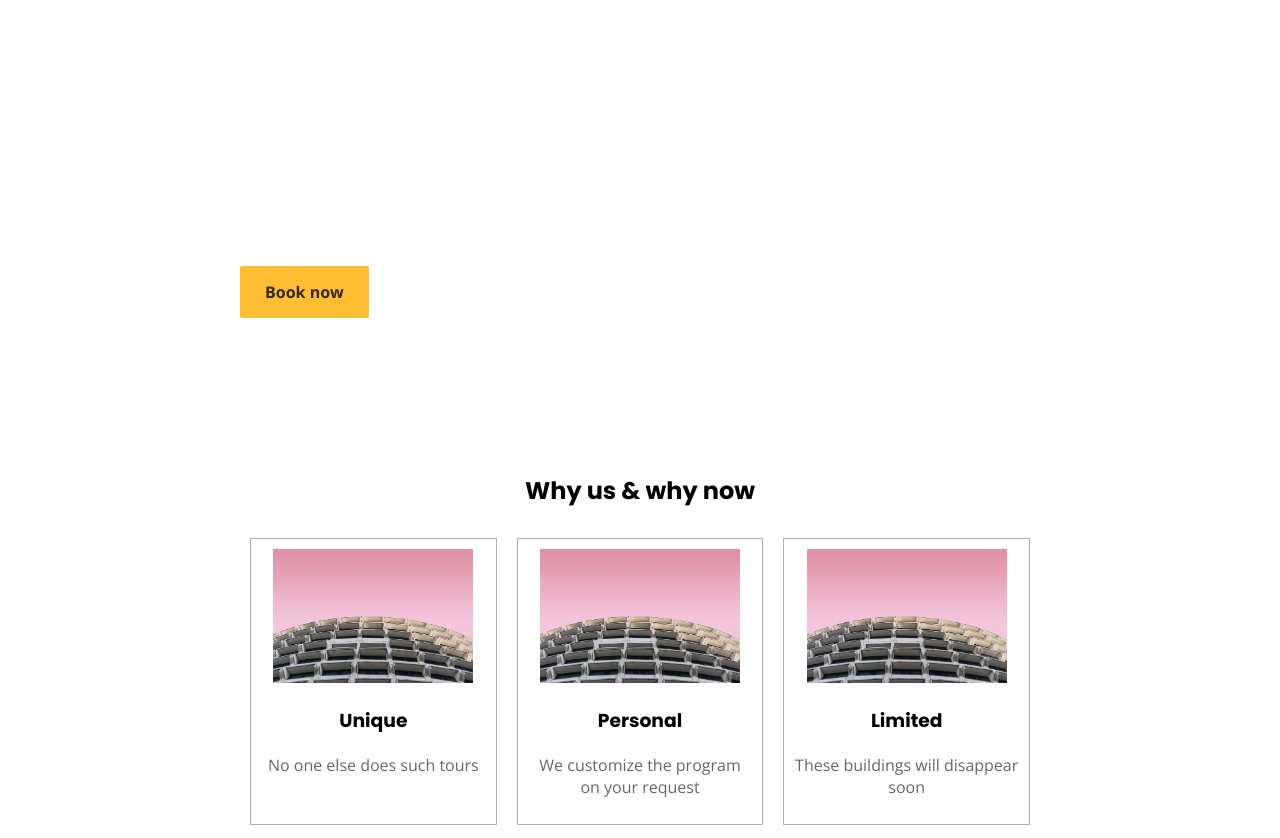
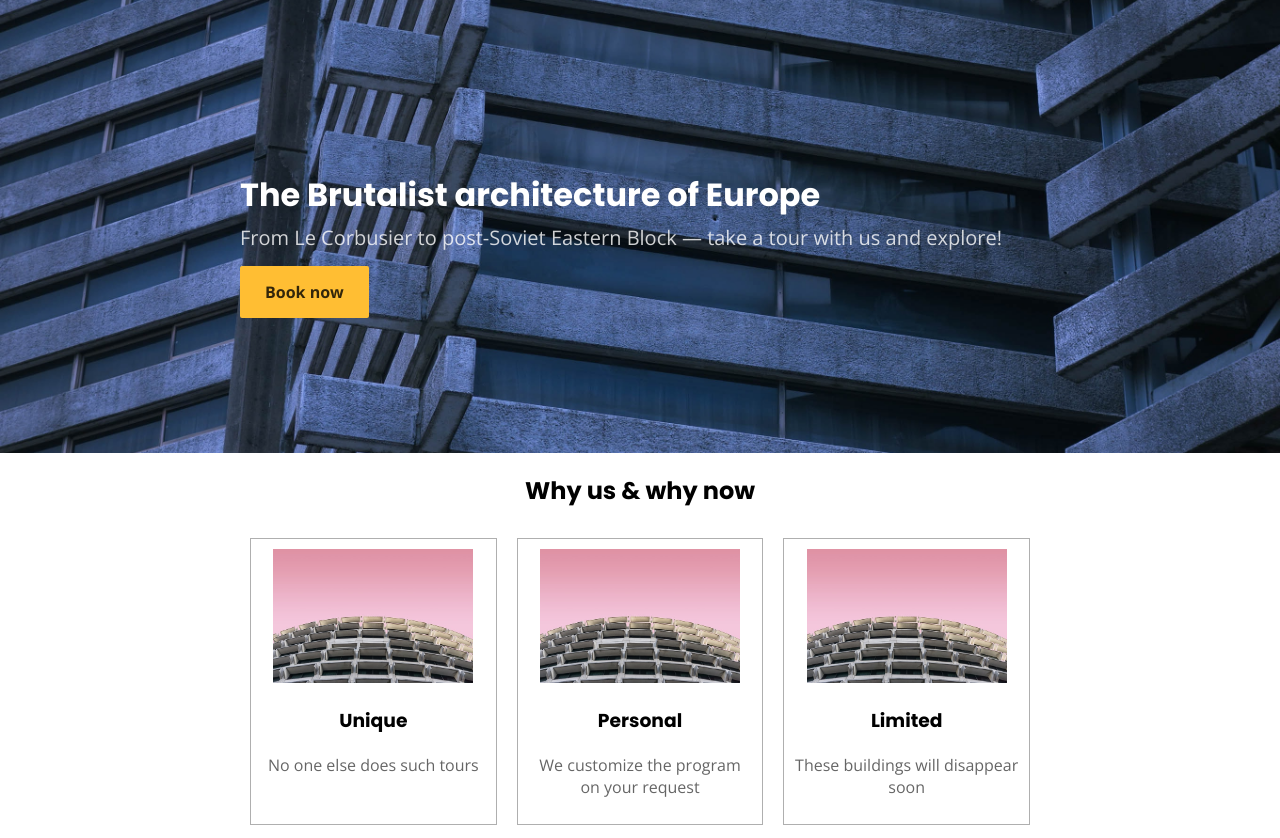
Before and after one commit to wetterkrank/landing, a plain HTML site: page index.html in a window 1280 px wide. Shown: the top 838 px of the page. Drawn offline with nearby package versions, Linux system fonts and the light colour scheme; the site is published under a folder, as on GitHub Pages, so addresses that start at the root find nothing.

Commit message:
fixed the banner bg link

```diff
--- a/css/components/banner.css
+++ b/css/components/banner.css
@@ -1,5 +1,5 @@
 .banner {
-    background-image: url(/images/background.jpg);
+    background-image: url(../../images/background.jpg);
     background-size: cover;
     background-position: center;
     padding: 150px 0;
```
